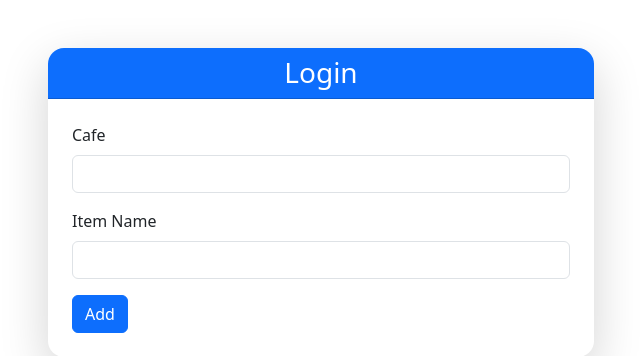
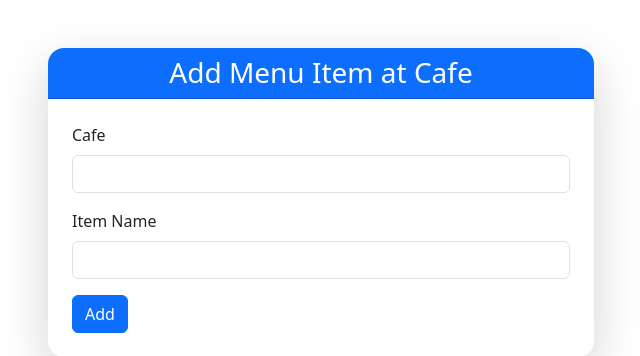
Before and after one commit to GajananBhise/WorkUrWay, a Flask app: template templates/manage_menu_at_cafe.html in a window 1280 px wide. Shown: the part 73-429 px from the top of the page, without its empty margins (319-959 px from the left). Run offline with Flask 3, Linux system fonts and the light colour scheme; the template is opened without the code that fills it: values that come from a table or form of the project are taken from there, others are empty; some libraries are stand-ins or nearby versions.

Commit message:
Add path to manage menu at a cafe and add menu to database with admin only access.

```diff
--- a/templates/manage_menu_at_cafe.html
+++ b/templates/manage_menu_at_cafe.html
@@ -13,7 +13,7 @@
                 {% endif %}
                 {% endwith %}
                 <div class="card-header bg-primary text-white text-center rounded-top-4">
-                    <h3 class="mb-0">Login</h3>
+                    <h3 class="mb-0">Add Menu Item at Cafe</h3>
                 </div>
                 <div class="card-body p-4">
                     {{ render_form(form, novalidate=True, button_map={"submit": "primary"}) }}
```
